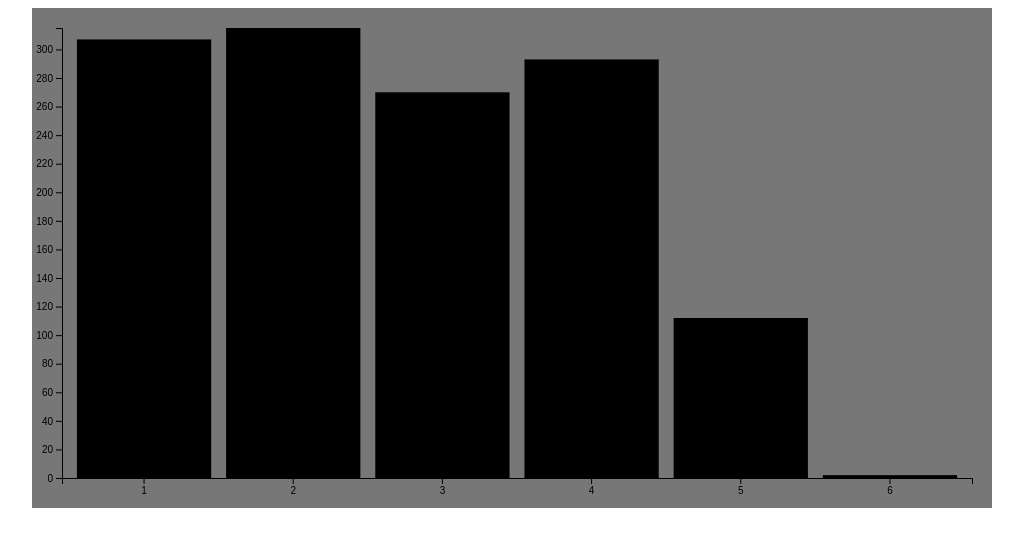
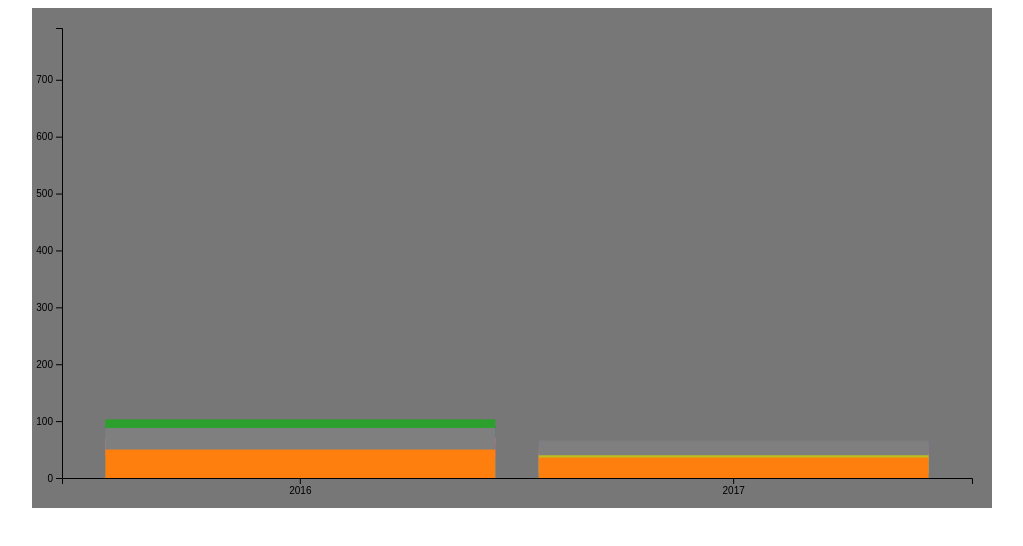
Before and after one commit to AlexDaGr8/WMATAData, a plain HTML site: page index.html in a window 1280 px wide. Shown: the whole page, without its empty margins (128-1151 px from the left). Drawn offline with nearby package versions, Linux system fonts and the light colour scheme.

Commit message:
few changes

```diff
--- a/index.html
+++ b/index.html
@@ -20,6 +20,7 @@
             .padding(0.1);
         var y = d3.scaleLinear()
             .range([height,0]);
+        var color = d3.scaleOrdinal(d3.schemeCategory10)
 
         d3.csv('wmata.csv', (err,data) => {
             if (err) throw(err);
@@ -33,40 +34,54 @@
 
             var nested = d3.nest()
                 //.key((d) => (d.Time.getMonth()+1) + '/' + d.Time.getFullYear() )
-                .key((d) => d.Time.getDay() )
                 .key((d) => d.Time.getFullYear())
+                .key((d) => d.Time.getMonth())
+                .key((d) => d.Time.getDay())
                 .rollup((d) => d.length)
                 .entries(data);
 
             nested.forEach((d) => {
                 var value = 0;
-                d.values.forEach((v) => value += v.value);
+                d.values.forEach((v) => {
+                    var vValue = 0;
+                    v.values.forEach((k) => vValue += k.value)
+                    v.value = vValue;
+                    value += v.value
+                });
                 d.value = value;
             });
                 console.log(nested)
             x.domain(d3.extent(data, (d) => d.Time));
             xBand.domain(nested.map((d) => d.key))
-            // y.domain(d3.extent(data, (d) => d.Balance));
-            y.domain([0,d3.max(nested, (d) => d.value)]);
-
-            // svg.append('g')
-            //     .attr('transform', 'translate(0,' + height + ')')
-            //     .call(d3.axisBottom(x))
             svg.append('g')
                 .attr('transform', 'translate(0,' + height + ')')
                 .call(d3.axisBottom(xBand))
+
+            createBars(nested);
+
+        });
+        function createBars(data) {
+            y.domain([0,d3.max(data, (d) => d.value)]);
             svg.append('g')
                 .call(d3.axisLeft(y));
 
-            svg.selectAll('rect')
-                .data(nested)
-                .enter().append('rect')
-                .attr('x',(d) => xBand(d.key))
+            var bars = svg.selectAll('g.bars')
+                .data(data)
+                .enter().append('g')
+                .attr('class', 'bars')
+                .attr('transform', (d) => 'translate(' + [xBand(d.key), 0] + ')');
+            var stack = bars.selectAll('g.stack')
+                .data((d) => d.values)
+                .enter().append('g')
+                .attr('class', 'stack')
+
+            stack.append('rect')
+                .attr('x', 0)
                 .attr('y',(d) => y(d.value))
                 .attr('height', (d) => height - y(d.value))
-                .attr('width', xBand.bandwidth());
-
-        });
+                .attr('width', xBand.bandwidth())
+                .attr('fill', (d) => {console.log(d); return color(d.key); });
+        }
     </script>
 
 </body>
```
